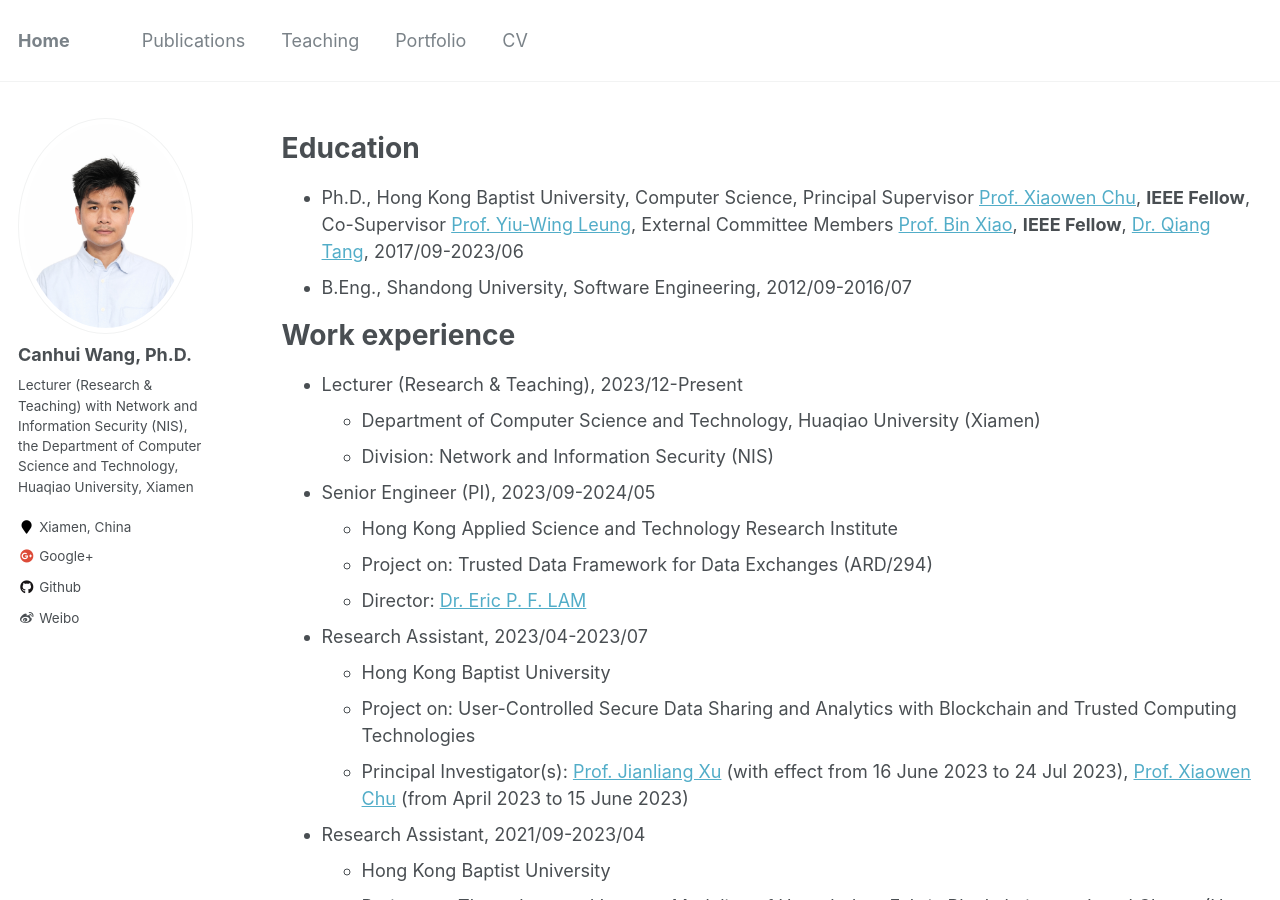
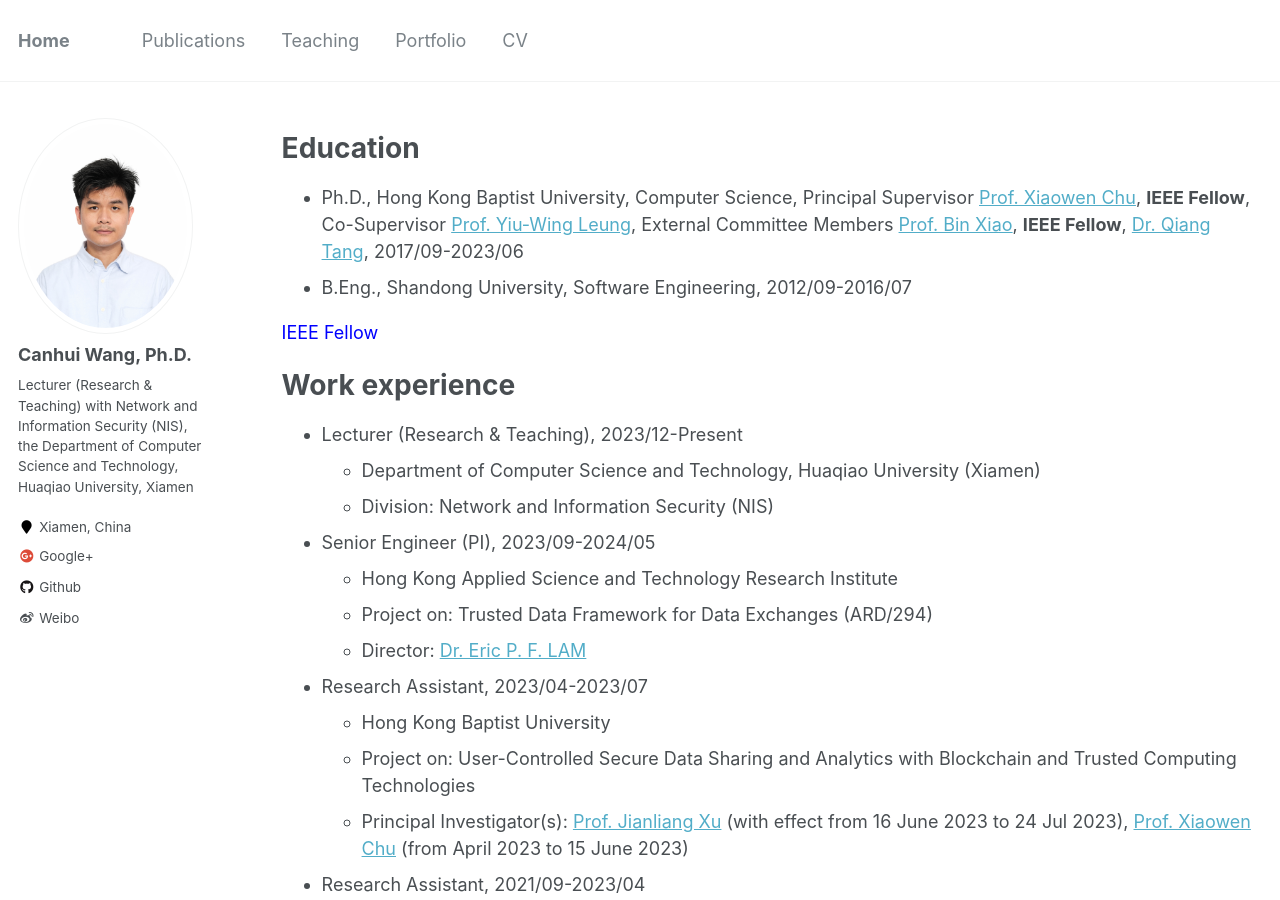
Before and after one commit to Canhui/canhui.github.io, a Jekyll site: the page built from _pages/cv.md, in a window 1280 px wide and 900 px high. Built offline with Jekyll 4.4.1, drawn with Linux system fonts in a browser that asks for light colours.

Commit message:
Update cv.md

```diff
--- a/_pages/cv.md
+++ b/_pages/cv.md
@@ -13,6 +13,8 @@ Education
 ======
 * Ph.D., Hong Kong Baptist University, Computer Science, Principal Supervisor [Prof. Xiaowen Chu](https://www.comp.hkbu.edu.hk/~chxw/), **IEEE Fellow**, Co-Supervisor [Prof. Yiu-Wing Leung](https://www.comp.hkbu.edu.hk/v1/?page=profile&id=ywleung), External Committee Members [Prof. Bin Xiao](https://web.comp.polyu.edu.hk/csbxiao/), **IEEE Fellow**, [Dr. Qiang Tang](https://www.sydney.edu.au/engineering/about/our-people/academic-staff/qiang-tang.html), 2017/09-2023/06
 * B.Eng., Shandong University, Software Engineering, 2012/09-2016/07
+
+<span style="color:blue">IEEE Fellow</span>
 
 Work experience
 ======
```
